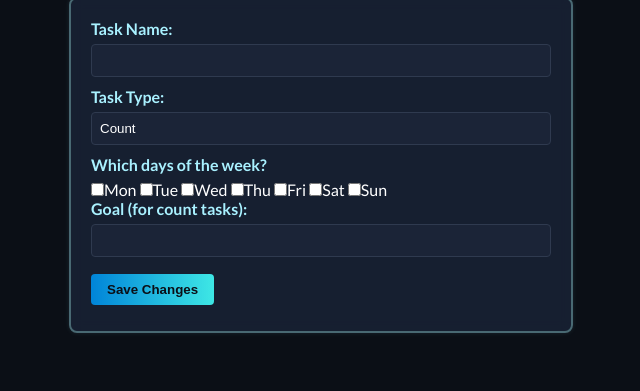
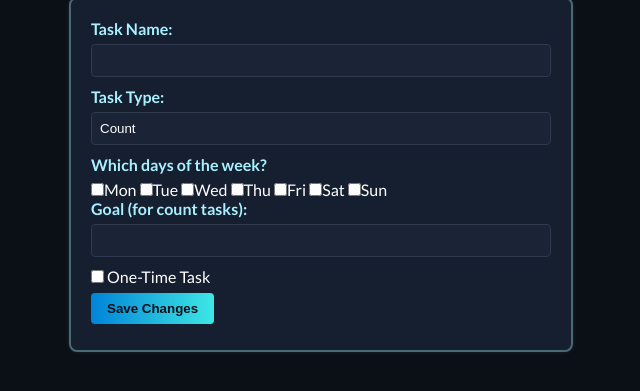
Before and after one commit to daftuyda/Igris, a Flask app: template templates/edit_task.html in a window 1280 px wide. Shown: the part 120-511 px from the top of the page, without its empty margins (319-959 px from the left). Run offline with Flask 3, Linux system fonts and the light colour scheme; the template is opened without the code that fills it, so the values that code supplies are empty.

Commit message:
Delete Tasks
Add function to delete tasks and set one time tasks

```diff
--- a/app.py
+++ b/app.py
@@ -43,15 +43,16 @@ class User(db.Model):
 class Task(db.Model):
     __tablename__ = "tasks"
     id = db.Column(db.Integer, primary_key=True)
+    name = db.Column(db.String(100), nullable=False)
+    task_type = db.Column(db.String(20), default="count")
+    days_of_week = db.Column(db.String(50), default="0,1,2,3,4,5,6")
+    difficulty = db.Column(db.Integer, default=1)
+    goal = db.Column(db.Integer, default=1)
+    count = db.Column(db.Integer, default=0)
+    is_done = db.Column(db.Boolean, default=False)
 
-    name = db.Column(db.String(100), nullable=False)
-    task_type = db.Column(db.String(20), default="count")  # "count" or "boolean"
-    days_of_week = db.Column(db.String(50), default="0,1,2,3,4,5,6")
-    difficulty = db.Column(db.Integer, default=1)  # 1–5 => E–S rank difficulty
-
-    goal = db.Column(db.Integer, default=1)  # For count tasks
-    count = db.Column(db.Integer, default=0) # Current progress
-    is_done = db.Column(db.Boolean, default=False) # For boolean tasks
+    # ADD THIS
+    is_one_time = db.Column(db.Boolean, default=False)
 
     user_id = db.Column(db.Integer, db.ForeignKey("users.id"), nullable=False)
 
@@ -168,8 +169,12 @@ def do_daily_evaluation_for_user(user):
 
     # 4. Reset tasks
     for t in todays_tasks:
-        t.count = 0
-        t.is_done = False
+        if t.is_one_time:
+            db.session.delete(t)
+        else:
+            # normal reset
+            t.count = 0
+            t.is_done = False
 
     db.session.commit()
     print(f"[Daily Eval] Completed for user={user.username}, day_of_week={day_of_week}")
@@ -217,9 +222,10 @@ scheduler.start()
 ########################################
 
 def get_current_user():
-    """Return the logged-in user object, or None if not logged in."""
     if "user_id" in session:
-        return User.query.get(session["user_id"])
+        user_id = session["user_id"]
+        user = db.session.get(User, user_id)
+        return user
     return None
 
 @app.context_processor
@@ -393,13 +399,17 @@ def create_task():
 
         difficulty = int(request.form.get("difficulty", 1))
 
+        one_time_val = request.form.get("is_one_time", "false")
+        is_one_time = (one_time_val == "true")
+
         new_task = Task(
             name=name,
             task_type=task_type,
             difficulty=difficulty,
             days_of_week=days_str,
             goal=goal,
-            user_id=user.id
+            user_id=user.id,
+            is_one_time=is_one_time
         )
         db.session.add(new_task)
         db.session.commit()
@@ -429,6 +439,9 @@ def edit_task(task_id):
 
         difficulty = int(request.form.get("difficulty", 1))
         task.difficulty = difficulty
+
+        one_time_val = request.form.get("is_one_time", "false")
+        task.is_one_time = (one_time_val == "true")
 
         # Reset if switching type
         if task.task_type == "count":
@@ -475,8 +488,22 @@ def update_task(task_id):
 
     return redirect(url_for("view_tasks"))
 
+@app.route("/delete_task/<int:task_id>", methods=["POST"])
+def delete_task(task_id):
+    user = get_current_user()
+    if not user:
+        return redirect(url_for("login"))
+
+    task = Task.query.get_or_404(task_id)
+    if task.user_id != user.id:
+        return "Not your task!", 403
+
+    db.session.delete(task)
+    db.session.commit()
+    return redirect(url_for("view_tasks"))
+
 ########################################
 # RUN
 ########################################
 if __name__ == "__main__":
-    app.run(debug=True)
+    app.run(debug=True, port=7000)
--- a/templates/edit_task.html
+++ b/templates/edit_task.html
@@ -34,6 +34,13 @@
     <label class="form-label" for="goal">Goal (for count tasks):</label>
     <input type="number" id="goal" name="goal" value="{{ task.goal }}" class="form-input"/>
 
+    <label>
+      <input type="checkbox" name="is_one_time" value="true"
+             {% if task.is_one_time %}checked{% endif %}>
+      One-Time Task
+    </label>
+    <br>
+
     <button type="submit" class="system-button">Save Changes</button>
   </form>
 </div>
```
Also changed, not shown: templates/create_task.html (+6 -1 lines), templates/tasks.html (+7 -0 lines), requirements.txt (line endings or trailing spaces).
